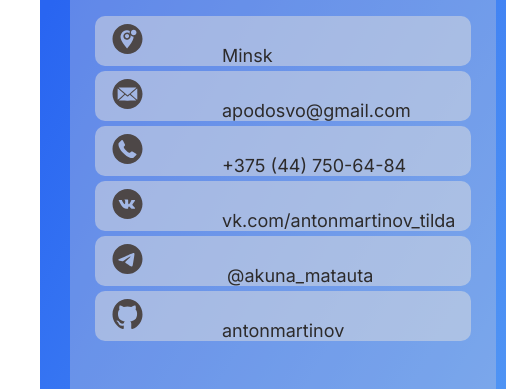
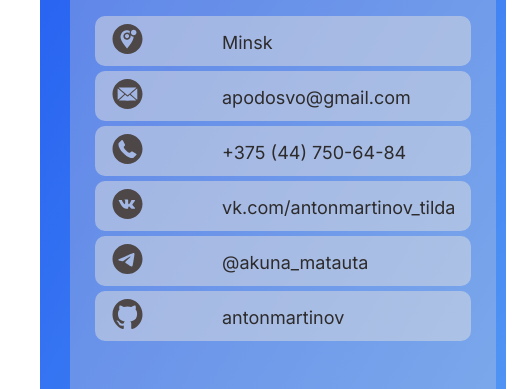
Before and after one commit to AntonMartinov/rsschool-cv, a plain HTML site: page index.html in a window 1280 px wide. Shown: the part 246-635 px from the top of the page, 0-529 px from the left. Drawn offline with Linux system fonts and the light colour scheme.

Commit message:
feat: add pading in the contact

```diff
--- a/sass/_leftcolumn.sass
+++ b/sass/_leftcolumn.sass
@@ -60,6 +60,9 @@
         color: #2D2B2B
         &-text
           padding-left: 65px
+          display: inline-block
+          vertical-align: middle
+          padding-bottom: 30px
       &-element__mail
         background: rgba(223, 223, 223, 0.5)
         border-radius: 10px
@@ -76,6 +79,9 @@
         color: #2D2B2B
         &-text
           padding-left: 65px
+          display: inline-block
+          vertical-align: middle
+          padding-bottom: 30px
       &-element__tel
         background: rgba(223, 223, 223, 0.5)
         border-radius: 10px
@@ -93,6 +99,9 @@
           color: #2D2B2B
           text-decoration: none
           padding-left: 65px
+          display: inline-block
+          vertical-align: middle
+          padding-bottom: 30px
       &-element__vk
         background: rgba(223, 223, 223, 0.5)
         border-radius: 10px
@@ -110,6 +119,9 @@
           text-decoration: none
           color: #2D2B2B
           padding-left: 65px
+          display: inline-block
+          vertical-align: middle
+          padding-bottom: 30px
       &-element__telegram
         background: rgba(223, 223, 223, 0.5)
         border-radius: 10px
@@ -127,6 +139,9 @@
           text-decoration: none
           color: #2D2B2B
           padding-left: 65px
+          display: inline-block
+          vertical-align: middle
+          padding-bottom: 30px
       &-element__gh
         background: rgba(223, 223, 223, 0.5)
         border-radius: 10px
@@ -143,6 +158,9 @@
         color: #2D2B2B
         &-text
           padding-left: 65px
+          display: inline-block
+          vertical-align: middle
+          padding-bottom: 30px
     &__languages
       width: 100%
       background-color: rgba(223, 223, 223, 0.5)
```
Also changed, not shown: css/styles.css.
